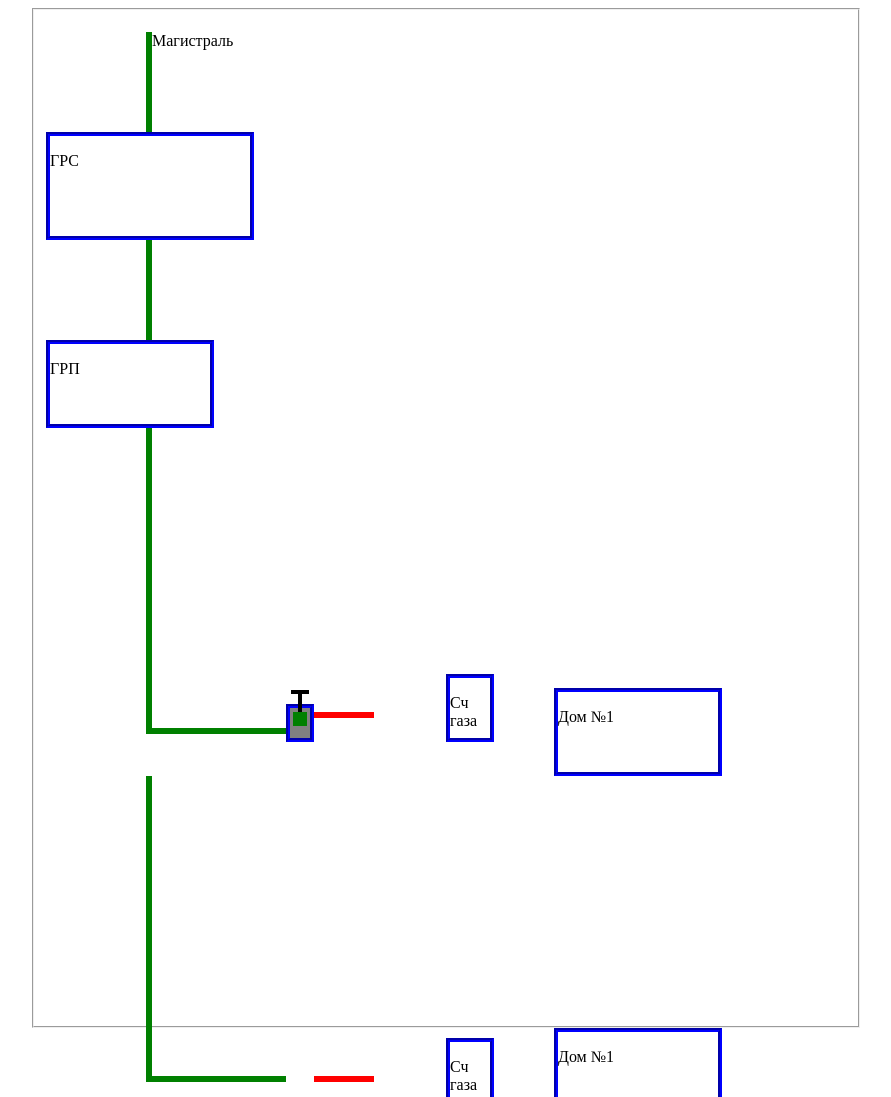
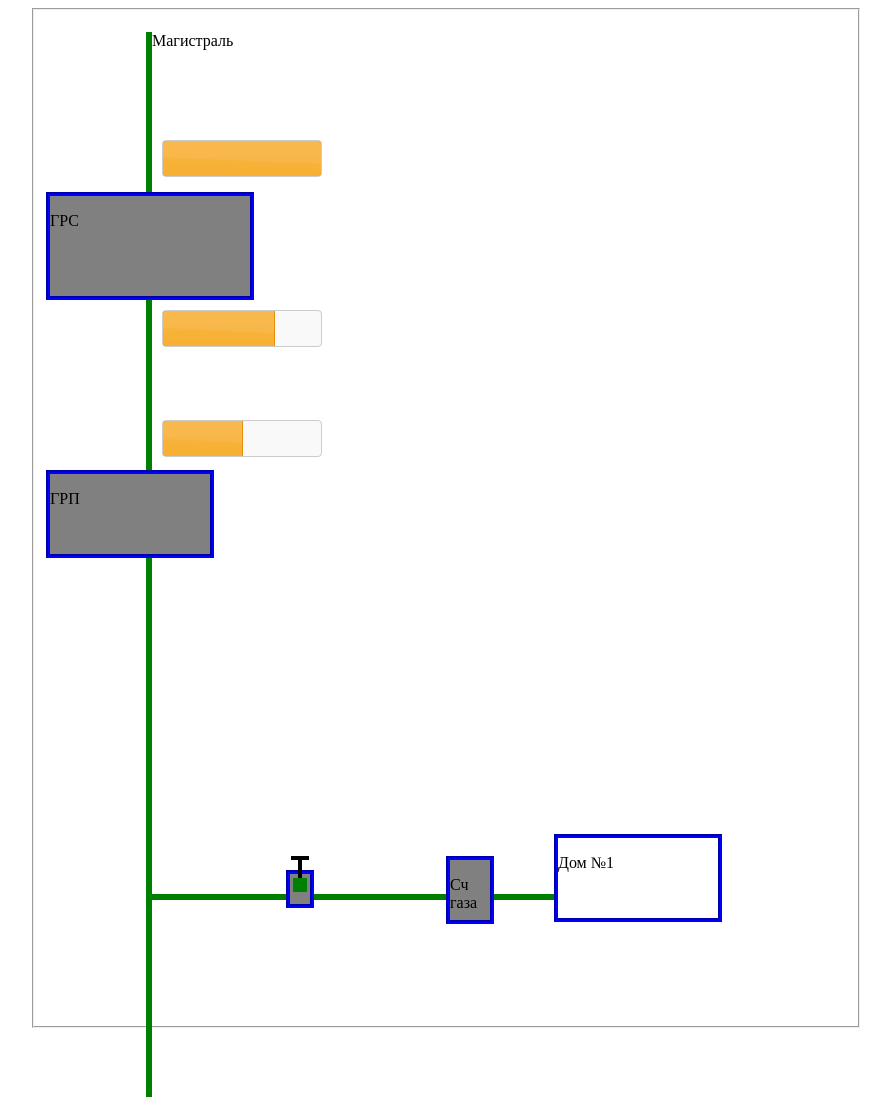
Before and after one commit to MikhaylovVladislav/srv, a plain HTML site: page index.html in a window 1280 px wide. Shown: the top 1097 px of the page, without its empty margins (376-1267 px from the left). Drawn offline with Linux system fonts and the light colour scheme.

Commit message:
progressbar add

```diff
--- a/dif.css
+++ b/dif.css
@@ -4,6 +4,7 @@
 	border-style: groove;
 	border-color: blue;
 	border-width: 4px;
+	background-color: gray;
 }
 #GRP{
     width:160px;
@@ -11,6 +12,7 @@
 	border-style: groove;
 	border-color: blue;
 	border-width: 4px;
+	background-color: gray;
 }
 #H1{
     width:160px;
@@ -19,7 +21,7 @@
 	border-color: blue;
 	border-width: 4px;
 	margin-left: 508px;
-	margin-top: -54px;
+	margin-top: -90px;
 }
 #CG{
     width:40px;
@@ -29,6 +31,7 @@
 	border-width: 4px;
 	margin-left: 400px;
 	margin-top: -44px;
+	background-color: gray;
 }
 #vent{
     width:20px;
@@ -61,16 +64,22 @@
 	background-color: green;
 }
 
+#space{
+    height:50px;
+	border-left: 6px solid green;
+	margin-left: 100px;
+}
 #line_M{
-    height:100px;
+    height:160px;
 	border-left: 6px solid green;
 	margin-left: 100px;
 }
 
 #line_C{
-    height:300px;
+    height:310px;
 	border-left: 6px solid green;
 	margin-left: 100px;
+	margin-top: -24px;
 }
 #line_H1{
     width:140px;
@@ -78,10 +87,10 @@
 	margin-left: 100px;
 }
 #line_H2{
-    width:60px;
-	border-top: 6px solid red;
+    width:240px;
+	border-top: 6px solid green;
 	margin-left: 268px;
-	margin-top: -30px;
+	margin-top: -14px;
 }
 
 #fieldS{
@@ -89,3 +98,24 @@
     height: 1000px;
 	margin-left: 400px;
 }
+
+#pb_GRS_in{
+    width:160px;
+    height:60px;
+	margin-left: 10px;
+	margin-top: 90px;
+}
+
+#pb_GRS_out{
+    width:160px;
+    height:60px;
+	margin-left: 10px;
+	margin-top: -40px;
+}
+
+#pb_GRP_in{
+    width:160px;
+    height:60px;
+	margin-left: 10px;
+	margin-top: 50px;
+}
--- a/index.html
+++ b/index.html
@@ -2,9 +2,11 @@
 	<head>
 		<title> Система уг </title>
 		<link href="dif.css" rel="stylesheet" type="text/css">
+		<link rel="stylesheet" href="jquery-ui-1.13.2.light/jquery-ui.css">
 		<script src="jquery-3.6.0.min.js"></script>
-		<script src="jquery-ui-1.13.2.light\jquery-ui.js"></script>
+		<script src="jquery-ui-1.13.2.light/jquery-ui.js"></script>
 		<script src="main.js"></script>
+
 		<style>
 		</style>
 	</head>
@@ -12,18 +14,34 @@
 	<fieldset id="fieldS">
 		<div id="line_M">
 			<p>Магистраль</p>
+			<div id="pb_GRS_in">
+				<div id="progressbar_GRS_in"></div>
+			</div>
 		</div>
+
+
 
 		<div id="GRS">
 			<p>ГРС</p>
 		</div>
 
-		<div id="line_M"></div>
+		<div id="space"></div>
+
+		<div id="line_M">
+			<div id="pb_GRS_out">
+				<div id="progressbar_GRS_out"></div>
+			</div>
+			<div id="pb_GRP_in">
+				<div id="progressbar_GRP_in"></div>
+			</div>
+		</div>
+
+
 
 		<div id="GRP">
 			<p>ГРП</p>
 		</div>
-
+		<div id="space"></div>
 		<div id="line_C"></div>
 		<div id="O1">
 			<div id="line_H1"></div>
@@ -44,26 +62,22 @@
 		<div id="line_C"></div>
 		<div id="O1">
 			<div id="line_H1"></div>
+			<div id="vent">
+				<div id="part_shturval_v"></div>
+				<div id="part_shturval_h"></div>
+				<div id="disk"></div>
+			</div>
+			<div id="line_H2"></div>
 			<div id="CG">
 				<p>Сч газа</p>
 			</div>
-			<div id="line_H2"></div>
+
 			<div id="H1">
 				<p>Дом №1</p>
 			</div>
 		</div>
-		<div id="line_O1"></div>
-		<div id="line_C"></div>
-		<div id="O1">
-			<div id="line_H1"></div>
-			<div id="CG">
-				<p>Сч газа</p>
-			</div>
-			<div id="line_H2"></div>
-			<div id="H1">
-				<p>Дом №1</p>
-			</div>
-		</div>
+		<div id="progressbar"></div>
+
 
 	</fieldset>
 	</body>
--- a/main.js
+++ b/main.js
@@ -1,2 +1,11 @@
-  <script src="jquery-3.6.0.min.js"></script>
-  <script src="jquery-ui-1.13.2.light\jquery-ui.js"></script>
+  $( function() {
+    $( "#progressbar_GRS_in" ).progressbar({
+      value: 100
+    });
+	$( "#progressbar_GRS_out" ).progressbar({
+      value: 70
+    });
+	$( "#progressbar_GRP_in" ).progressbar({
+      value: 50
+    });
+  } );
```
